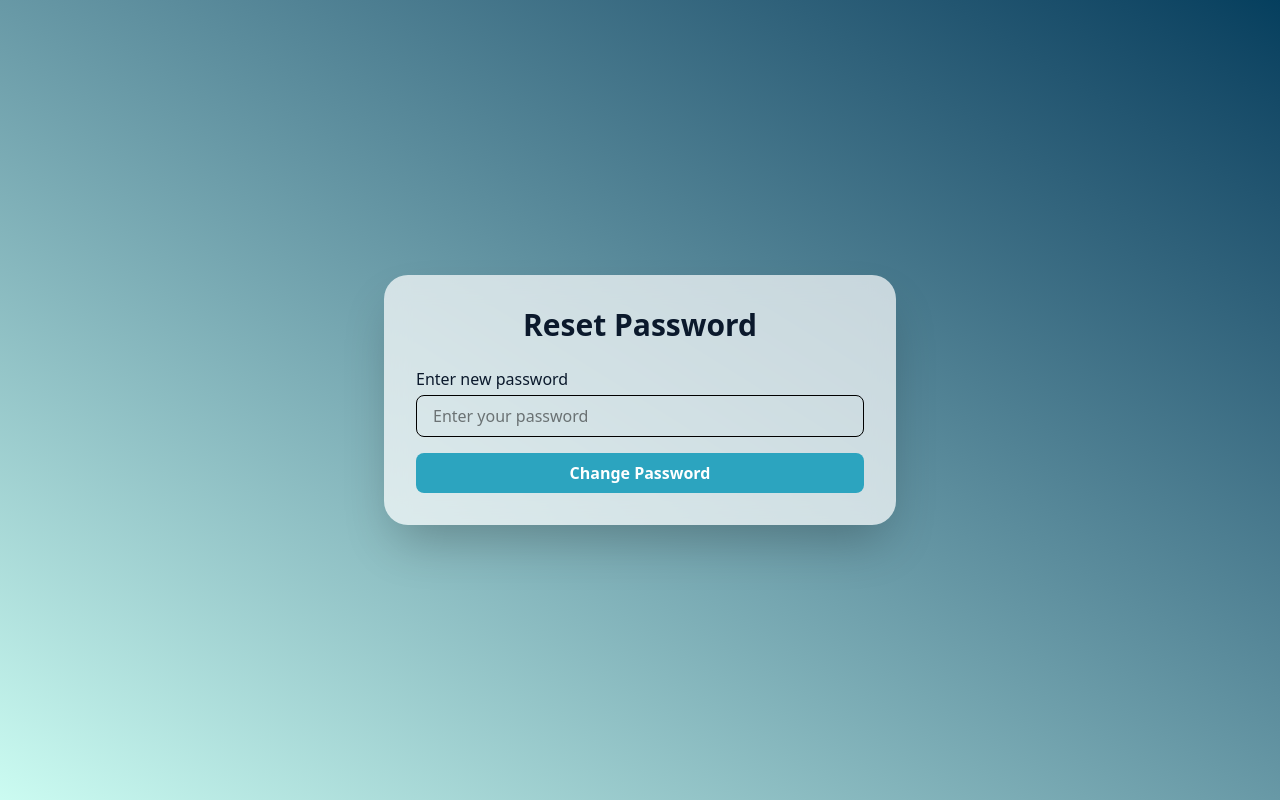
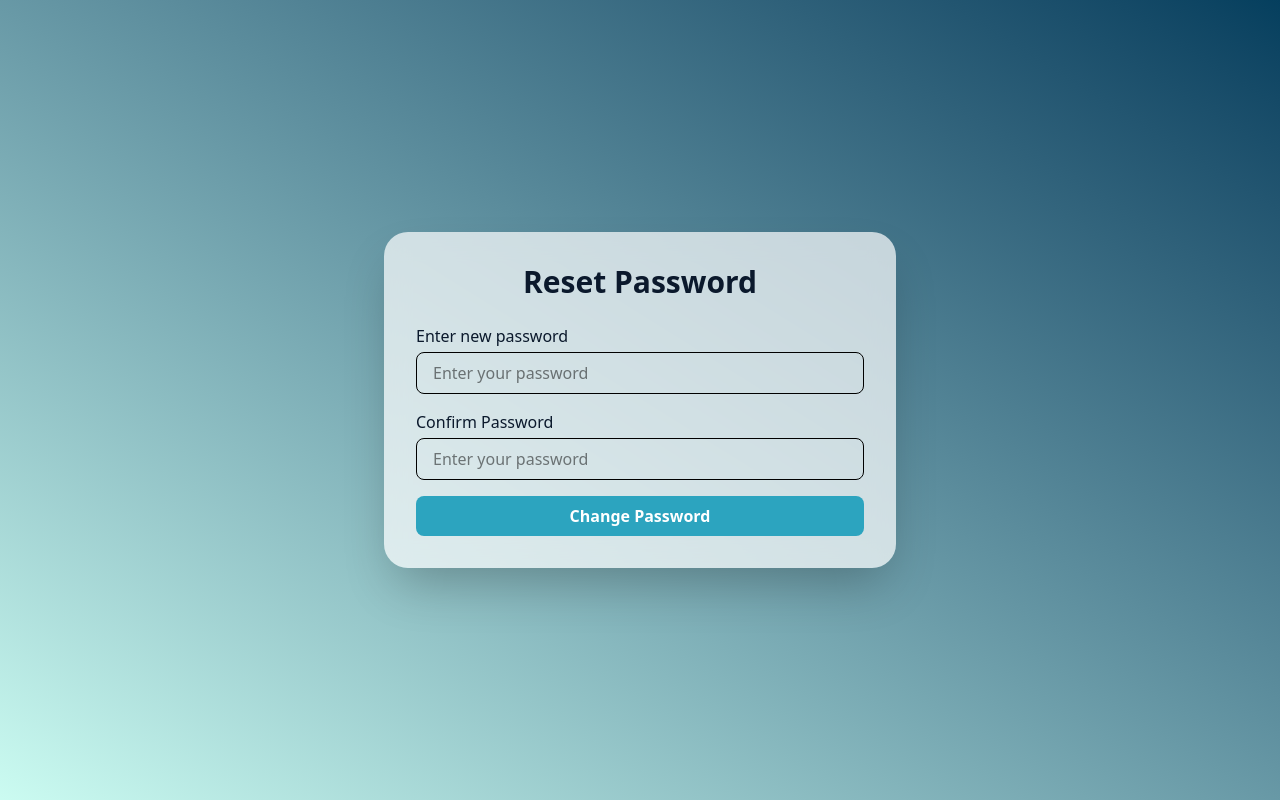
Before and after one commit to HunnyParmar/StudyBuddy-frontend, a React (Vite) app: page /resetpwd in a window 1280 px wide. Built offline with nearby package versions, Linux system fonts and the light colour scheme.

Commit message:
confirm pwd

```diff
--- a/src/components/ResetPwd.jsx
+++ b/src/components/ResetPwd.jsx
@@ -5,6 +5,7 @@ import { useState ,useEffect} from 'react';
 const ResetPwd = () => {
   const [email, setEmail] = useState("");
   const [newPassword, setNewPassword] = useState("");
+  const [confirmPassword, setConfirmPassword] = useState("");
 
   useEffect(() => {
     const storedEmail = localStorage.getItem("resetEmail");
@@ -15,8 +16,15 @@ const ResetPwd = () => {
 
   const handleResetPassword = async (e) => {
     e.preventDefault();
+
+    // Check if passwords match
+    if (newPassword !== confirmPassword) {
+        alert("Passwords do not match!");
+        return; // Prevent form submission
+    }
+
     try {
-      const response = await axios.post("http://localhost:7000/user/reset-password", { Email: email, newPassword });
+        const response = await axios.post("http://localhost:7000/user/reset-password", { Email: email, newPassword: newPassword });
 
         if (response.status === 200) {
             alert(response.data.message);
@@ -47,6 +55,16 @@ const ResetPwd = () => {
                   required
                 />
               </div>
+              <div>
+                <label className="block text-[#0B192C] font-medium">Confirm Password</label>
+                <input
+                  type="password"
+                  placeholder="Enter your password"
+                  onChange={(e) => setConfirmPassword(e.target.value)}
+                  className="w-full px-4 py-2 mt-1 border rounded-lg focus:outline-none focus:ring-2 focus:ring-[#2CA4BF]"
+                  required
+                />
+              </div>
 
               <button
                 type="submit"
--- a/src/components/Steps.jsx
+++ b/src/components/Steps.jsx
@@ -7,7 +7,7 @@ const Steps = () => {
         <h2 className="text-3xl font-bold text-center text-gray-800 pb-10 ">
           How it Works?
         </h2>
-        <div className="relative flex justify-center gap-11  ">
+        <div className="relative flex justify-center gap-11">
         <Card
             no="Step-1"
             title="Create Your Profile"
@@ -18,14 +18,14 @@ const Steps = () => {
           <Card
             no="Step-2"
             title="Find a Study Buddy"
-            buttonText="Match with students sharing the same goals"
+            buttonText="Match with students sharing the same goals."
             imgSrc="https://img.freepik.com/free-photo/woman-selecting-pictures-people_1134-466.jpg?t=st=1741069841~exp=1741073441~hmac=da118610745037194925292ea4ea2b858382fcf3c480794c21a65975a40e18cb&w=1380"
             rotation="-rotate-2"
           />
           <Card
             no="Step-3"
             title="Join Study Groups & Flashcards"
-            buttonText="Collaborate, discuss, and test knowledge"
+            buttonText="Collaborate, discuss, and test knowledge."
             imgSrc="https://media.istockphoto.com/id/1411110345/photo/side-view-of-a-successful-smart-guy-listening-to-an-online-lecture-taking-notes-in-a-notebook.jpg?s=2048x2048&w=is&k=20&c=TxDfvRr-lDc-XrWKDQTyhYOHkybwjqLsUMmbb-a4cAg="
             rotation="rotate-4"
           />
```
Lines whose indentation alone changed are shown as unchanged.
